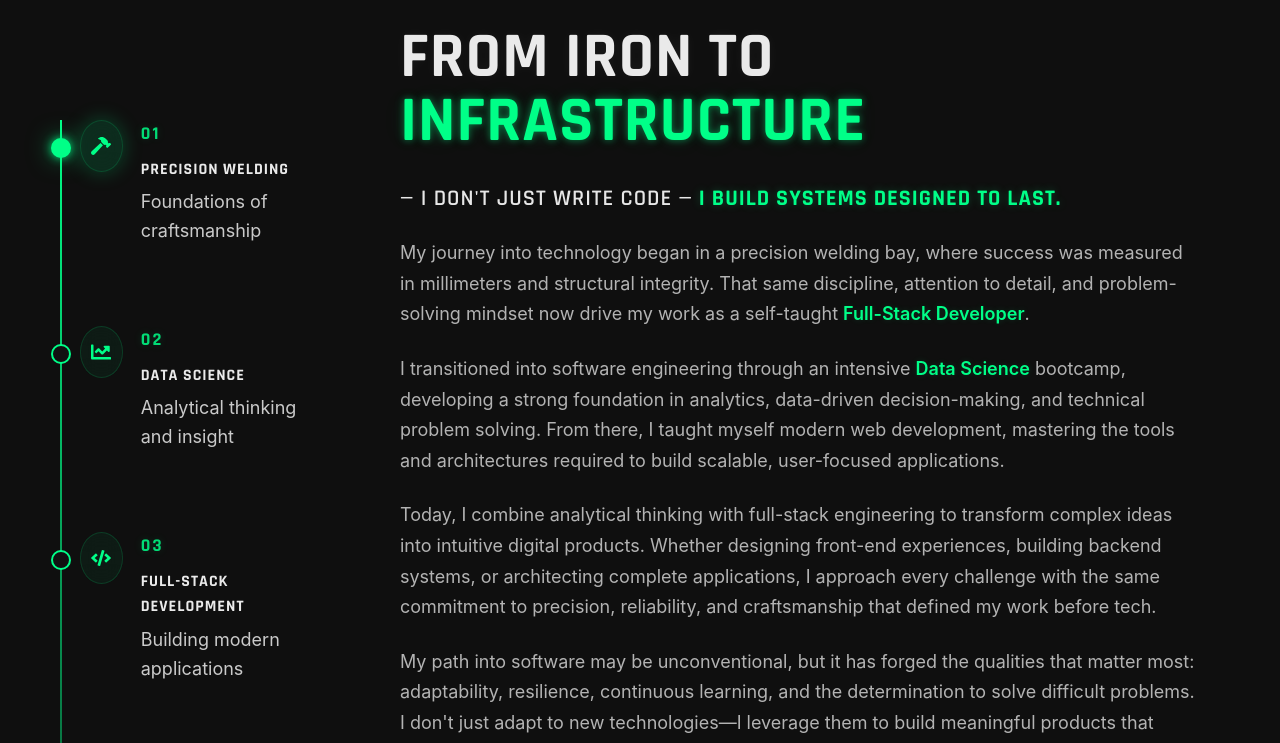
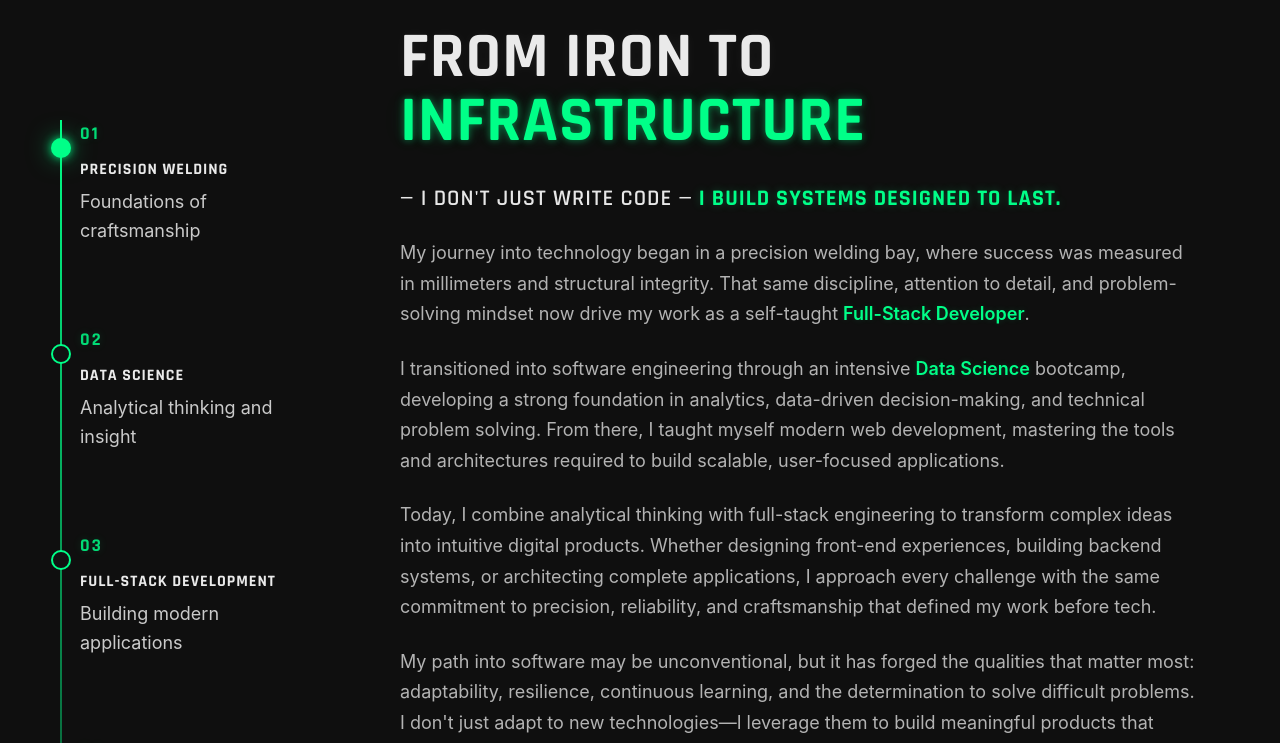
Before and after one commit to igbinedionelvis/elvis-portfolio-react, a React (Vite) app: page / in a window 1280 px wide. Shown: the part 880-1623 px from the top of the page. Built offline with nearby package versions, Linux system fonts and the light colour scheme.

Commit message:
refactor: prepare separate desktop and mobile timeline layouts

```diff
--- a/src/components/About.jsx
+++ b/src/components/About.jsx
@@ -21,9 +21,13 @@ export default function About() {
 
             <div className="timeline-line"></div>
 
+            <div className="desktop-rail">
+              <div className="desktop-rail-line"></div>
+            </div>
+
             <div className="timeline-node active">
 
-              <div className="timeline-icon">
+              <div className="timeline-icon mobile-only">
                 <FaHammer />
               </div>
 
@@ -45,7 +49,7 @@ export default function About() {
 
             <div className="timeline-node">
 
-              <div className="timeline-icon">
+              <div className="timeline-icon mobile-only">
                 <FaChartLine />
               </div>
 
@@ -67,7 +71,7 @@ export default function About() {
 
             <div className="timeline-node">
 
-              <div className="timeline-icon">
+              <div className="timeline-icon mobile-only">
                 <FaCode />
               </div>
 
@@ -89,7 +93,7 @@ export default function About() {
 
             <div className="timeline-node">
 
-              <div className="timeline-icon">
+              <div className="timeline-icon mobile-only">
                 <FaCube />
               </div>
 
--- a/src/styles.css
+++ b/src/styles.css
@@ -1357,6 +1357,16 @@ p {
     0 0 20px rgba(0, 255, 136, .25);
 }
 
+.desktop-rail {
+  display: none;
+}
+
+.mobile-only {
+  display: flex;
+}
+
+
+
 /* =========================
    PROJECTS
 ========================= */
@@ -2682,6 +2692,18 @@ p {
    RESPONSIVE
 ========================= */
 
+@media (min-width: 1024px) {
+
+  .desktop-rail {
+    display: block;
+  }
+
+  .mobile-only {
+    display: none;
+  }
+
+}
+
 @media (max-width: 900px) {
   .hero {
     min-height: 100vh;
```
